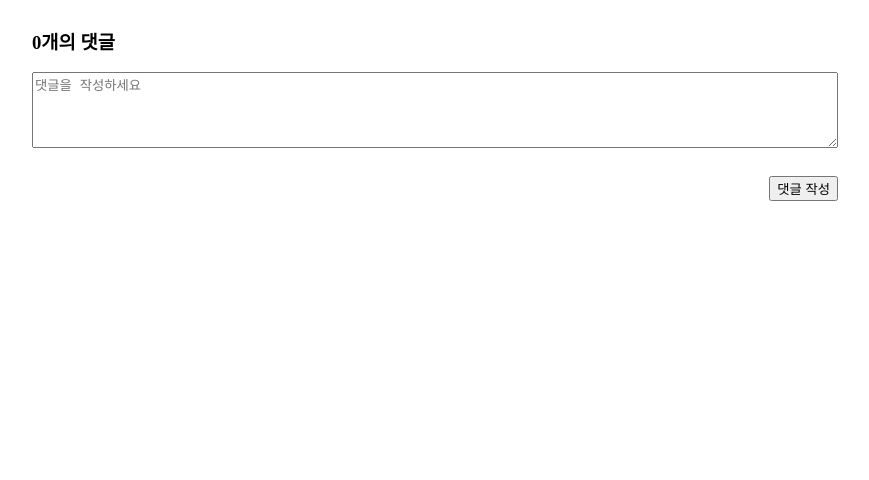
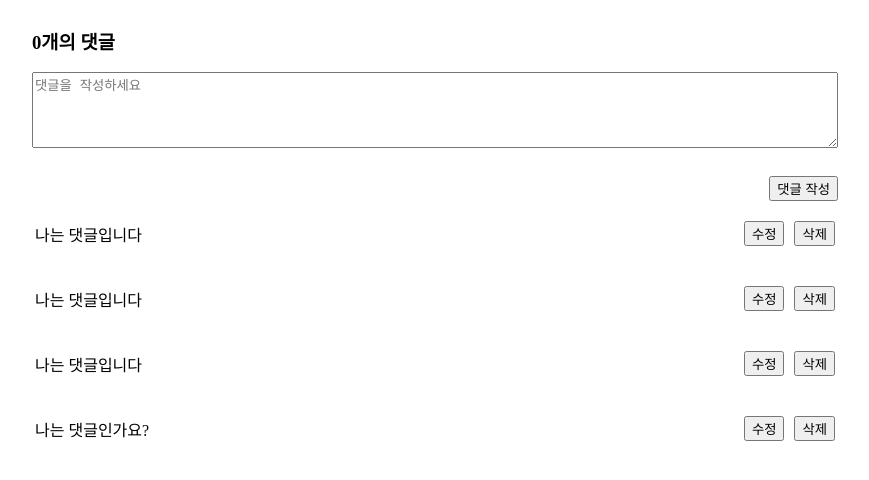
Before and after one commit to Hanghae99-week06-01/retro-together-FE, a React (Create React App) app: page / in a window 1280 px wide. Shown: the top 480 px of the page, without its empty margins (205-1074 px from the left). Built offline with nearby package versions, Linux system fonts and the light colour scheme; data requests are answered from the project's data file.

Commit message:
save point

```diff
--- a/db.json
+++ b/db.json
@@ -1,8 +1,20 @@
 {
   "comments": [
     {
-      "content": "some comment",
+      "content": "나는 댓글입니다",
       "id": 1
+    },
+    {
+      "content": "나는 댓글입니다",
+      "id": 3
+    },
+    {
+      "content": "나는 댓글입니다",
+      "id": 4
+    },
+    {
+      "content": "나는 댓글인가요?\n",
+      "id": 5
     }
   ]
 }
--- a/src/App.js
+++ b/src/App.js
@@ -1,9 +1,8 @@
 import React from 'react';
-import AddPostComments from './features/comments/AddPostComments';
 import Router from './shared/Router';
 
 const App = () => {
-  return <AddPostComments />;
+  return <Router />;
 };
 
 export default App;
--- /dev/null
+++ b/src/components/Layout.jsx
@@ -0,0 +1,13 @@
+import React from 'react';
+import styled from 'styled-components';
+
+const Layout = ({ children }) => {
+  return <StLayout>{children}</StLayout>;
+};
+
+export default Layout;
+
+const StLayout = styled.div`
+  max-width: 1200px;
+  margin: auto;
+`;
--- a/src/components/PostCommentItem.jsx
+++ b/src/components/PostCommentItem.jsx
@@ -1,29 +1,86 @@
-import React, { useEffect } from 'react';
+import React, { useEffect, useState } from 'react';
 import { useDispatch, useSelector } from 'react-redux';
 // import { useParams } from 'react-router-dom';
-import { getPostCommentsThunk } from '../redux/modules/postCommentsSlice';
+import {
+  deletePostCommentsThunk,
+  editPostCommentsThunk,
+  getPostCommentsThunk,
+} from '../redux/modules/postCommentsSlice';
+import styled from 'styled-components';
 
 const PostCommentItem = () => {
   const dispatch = useDispatch();
   // const { id } = useParams();
-  const comment = useSelector((state) => state);
-  console.log(comment);
+  const { comments } = useSelector((state) => state.postCommentsSlice);
+  const [editComment, setEditComment] = useState('');
+  const [isEditMode, setIsEditMode] = useState(false);
 
   useEffect(() => {
     dispatch(getPostCommentsThunk());
   }, [dispatch]);
 
+  const onDeleteComment = (id) => {
+    const result = window.confirm('삭제하시겠습니까?');
+    if (result) {
+      dispatch(deletePostCommentsThunk(id));
+    } else {
+      return;
+    }
+  };
+
+  const onEditComment = () => {
+    if (editComment.trim() === '') {
+      return alert('내용을 입력해주세요.');
+    }
+    dispatch(
+      editPostCommentsThunk({
+        ...comments,
+        content: editComment,
+      })
+    );
+    setIsEditMode(false);
+  };
+
   return (
-    <div>
-      {comment.map((item) => {
-        return (
-          <div key={item.id}>
-            <div>{item.comment}</div>
-          </div>
-        );
-      })}
-    </div>
+    <>
+      <StComments>
+        {comments.map((comment) => {
+          return (
+            <StComments key={comment.id}>
+              <StCommentsContainer>
+                <div>{comment.content}</div>
+                <StCommentsButtonContainer>
+                  <button>수정</button>
+                  <button onClick={() => onDeleteComment(comment.id)}>
+                    삭제
+                  </button>
+                </StCommentsButtonContainer>
+              </StCommentsContainer>
+            </StComments>
+          );
+        })}
+      </StComments>
+    </>
   );
 };
 
 export default PostCommentItem;
+
+const StComments = styled.div`
+  display: grid;
+  align-items: center;
+  justify-content: center;
+`;
+
+const StCommentsContainer = styled.div`
+  display: flex;
+  align-items: center;
+  justify-content: space-between;
+  width: 800px;
+  margin: 20px 0;
+`;
+
+const StCommentsButtonContainer = styled.div`
+  display: flex;
+  gap: 10px;
+`;
--- a/src/features/comments/AddPostComments.jsx
+++ b/src/features/comments/AddPostComments.jsx
@@ -17,6 +17,10 @@ const AddPostComments = () => {
     setComment('');
   };
 
+  const onKeyPress = (e) => {
+    if (e.key === 'Enter') onAddComment();
+  };
+
   return (
     <StComments>
       <StCommentsContainer>
@@ -26,6 +30,7 @@ const AddPostComments = () => {
           onChange={(e) => setComment(e.target.value)}
           value={content}
           placeholder="댓글을 작성하세요"
+          onKeyPress={onKeyPress}
         />
         <StButtonWrapper>
           <button onClick={onAddComment}>댓글 작성</button>
--- a/src/pages/PostComments.jsx
+++ b/src/pages/PostComments.jsx
@@ -1,13 +1,14 @@
 import React from 'react';
+import Layout from '../components/Layout';
 import PostCommentItem from '../components/PostCommentItem';
 import AddPostComments from '../features/comments/AddPostComments';
 
 const PostComments = () => {
   return (
-    <div>
+    <Layout>
       <AddPostComments />
       <PostCommentItem />
-    </div>
+    </Layout>
   );
 };
 
--- a/src/redux/modules/postCommentsSlice.js
+++ b/src/redux/modules/postCommentsSlice.js
@@ -4,12 +4,11 @@ import axios from 'axios';
 export const getPostCommentsThunk = createAsyncThunk(
   'GET_POST_COMMENTS',
   async (payload, thunkAPI) => {
-    console.log(payload);
     try {
       const { data } = await axios.get(
-        `http://localhost:3001/comments?todoId=${payload}`
+        'http://localhost:3001/comments'
+        // `http://localhost:3001/comments?todoId=${payload}`
       );
-      console.log(data);
       return thunkAPI.fulfillWithValue(data);
     } catch (error) {
       return thunkAPI.rejectWithValue(error);
@@ -38,6 +37,21 @@ export const deletePostCommentsThunk = createAsyncThunk(
     try {
       await axios.delete(`http://localhost:3001/comments/${payload}`);
       return thunkAPI.fulfillWithValue(payload);
+    } catch (error) {
+      return thunkAPI.rejectWithValue(error);
+    }
+  }
+);
+
+export const editPostCommentsThunk = createAsyncThunk(
+  'EDIT_POST_COMMENTS',
+  async (payload, thunkAPI) => {
+    try {
+      const { data } = await axios.post(
+        `http://localhost:3001/comments/${payload.id}`,
+        payload
+      );
+      return thunkAPI.fulfillWithValue(data);
     } catch (error) {
       return thunkAPI.rejectWithValue(error);
     }
```
